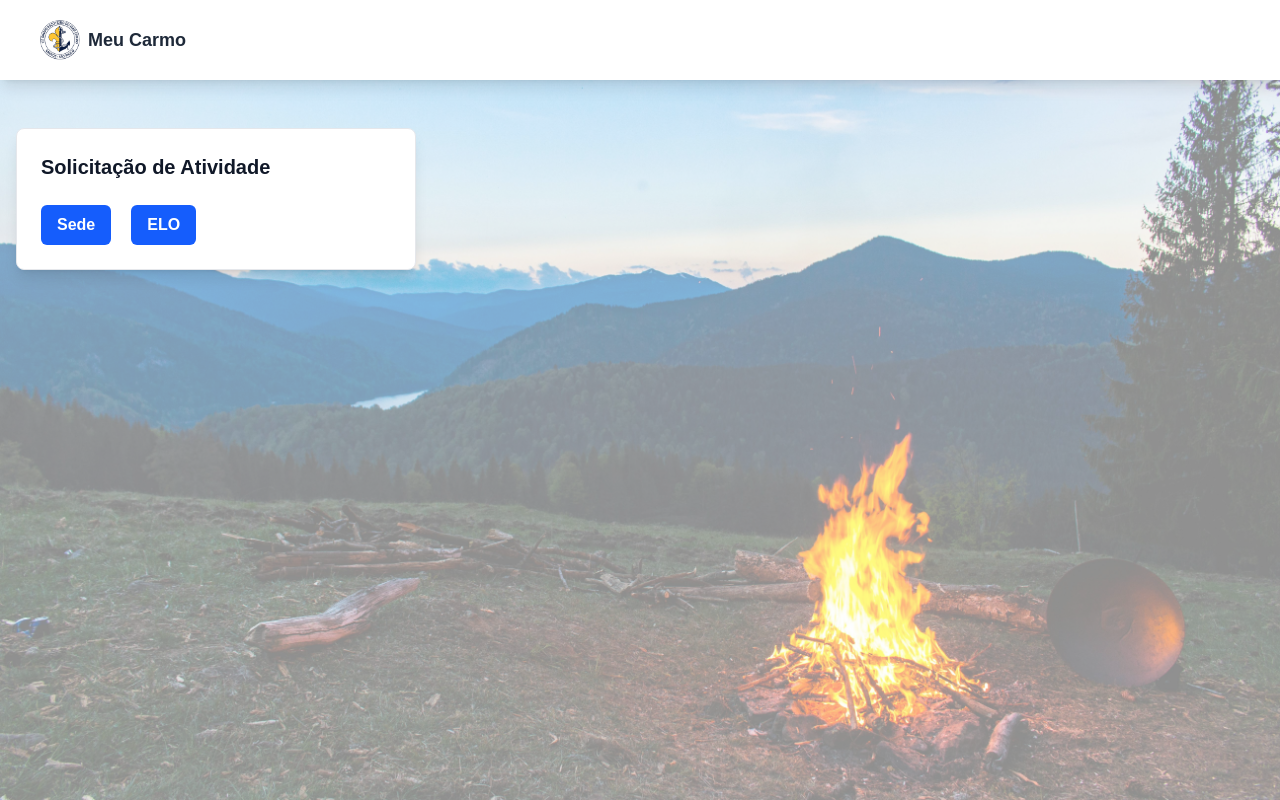
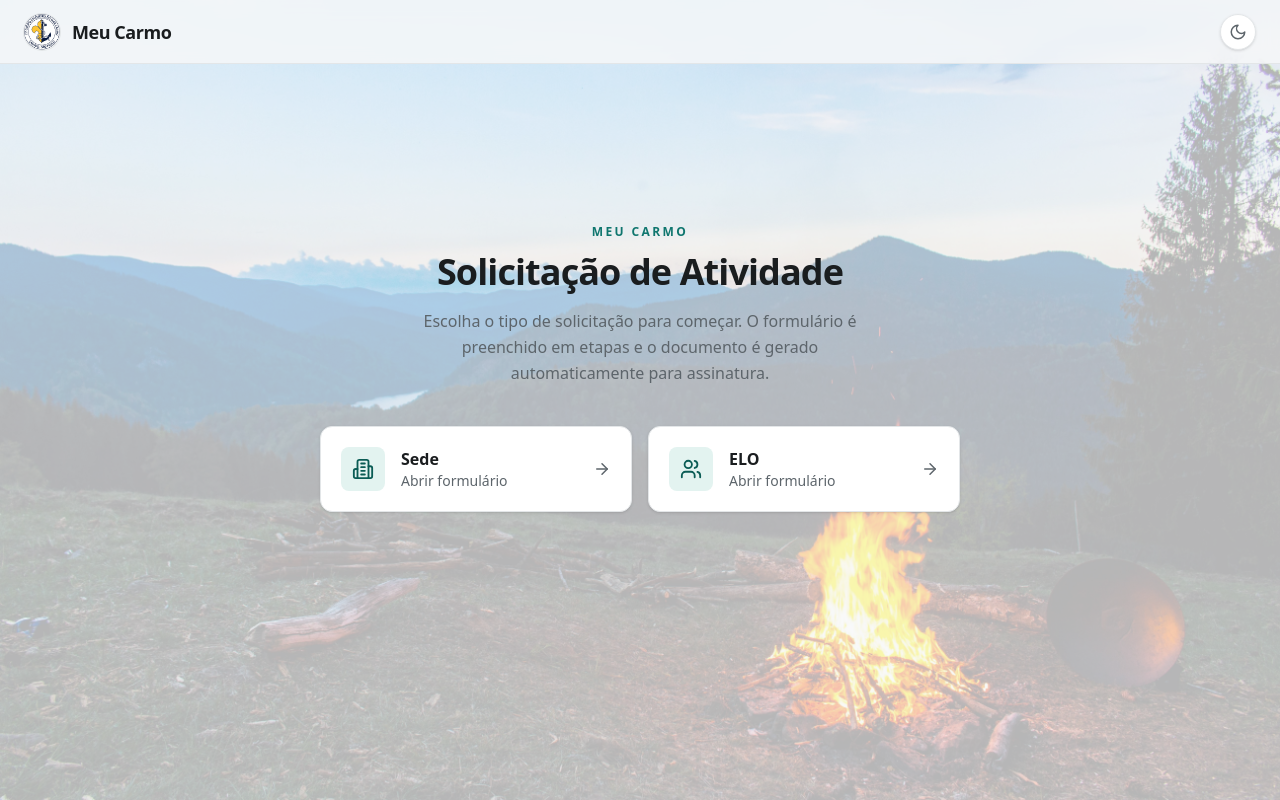
Before and after one commit to CoelhoVitor/meu-carmo-app, a Next.js app: page /home in a window 1280 px wide. Built offline with nearby package versions, Linux system fonts and the light colour scheme.

Commit message:
adicionar dark mode e redesenhar layout

```diff
--- a/src/app/globals.css
+++ b/src/app/globals.css
@@ -1,7 +1,82 @@
 @import "tailwindcss";
 
+/* Dark mode por classe (gerenciado pelo next-themes no <html>) */
+@custom-variant dark (&:where(.dark, .dark *));
+
+/* Tokens de tema — claro */
+:root {
+  color-scheme: light;
+
+  --app-font-sans:
+    ui-sans-serif, system-ui, -apple-system, "Segoe UI", Roboto,
+    "Helvetica Neue", Arial, "Noto Sans", sans-serif;
+
+  --background: #f6f7f8;
+  --surface: #ffffff;
+  --surface-hover: #eef1f2;
+  --foreground: #1a1d1f;
+  --muted: #5d656b;
+  --border: #e3e6e8;
+  --primary: #0f766e;
+  --primary-hover: #0d5f58;
+  --primary-foreground: #ffffff;
+  --primary-soft: #e3f3f0;
+  --primary-soft-foreground: #0b5c55;
+}
+
+/* Tokens de tema — escuro */
+.dark {
+  color-scheme: dark;
+
+  --background: #0f1113;
+  --surface: #171a1d;
+  --surface-hover: #202427;
+  --foreground: #e7eaec;
+  --muted: #a2aab1;
+  --border: #262b2f;
+  --primary: #2dd4bf;
+  --primary-hover: #5eead4;
+  --primary-foreground: #052e29;
+  --primary-soft: #143b36;
+  --primary-soft-foreground: #7fe7d6;
+}
+
+/* Expõe os tokens como utilitários do Tailwind (bg-surface, text-muted, ...) */
+@theme inline {
+  --color-background: var(--background);
+  --color-surface: var(--surface);
+  --color-surface-hover: var(--surface-hover);
+  --color-foreground: var(--foreground);
+  --color-muted: var(--muted);
+  --color-border-soft: var(--border);
+  --color-primary: var(--primary);
+  --color-primary-hover: var(--primary-hover);
+  --color-primary-foreground: var(--primary-foreground);
+  --color-primary-soft: var(--primary-soft);
+  --color-primary-soft-foreground: var(--primary-soft-foreground);
+  --font-sans: var(--app-font-sans);
+}
+
+html {
+  height: 100%;
+}
+
 body {
-  background-color: #ffffff;
-  color: #171717;
-  font-family: Arial, Helvetica, sans-serif;
+  background-color: var(--background);
+  color: var(--foreground);
+  font-family: var(--app-font-sans);
+  transition:
+    background-color 0.25s ease,
+    color 0.25s ease;
 }
+
+::selection {
+  background-color: var(--primary);
+  color: var(--primary-foreground);
+}
+
+@media (prefers-reduced-motion: reduce) {
+  body {
+    transition: none;
+  }
+}
--- a/src/app/home/page.tsx
+++ b/src/app/home/page.tsx
@@ -1,66 +1,78 @@
 import Link from 'next/link';
+import { ArrowRight, Building2, Users } from 'lucide-react';
 
 export default function Home() {
-  const botoes = [
+  const opcoes = [
     {
-      texto: 'Sede',
+      titulo: 'Sede',
+      descricao: 'Abrir formulário',
       link: '/surveySede',
+      icone: Building2,
     },
     {
-      texto: 'ELO',
+      titulo: 'ELO',
+      descricao: 'Abrir formulário',
       link: '/surveyElo',
+      icone: Users,
     },
   ];
 
   return (
-    <>
-      <div className="container mx-auto px-4 py-32">
-        <div className="grid grid-cols-1 md:grid-cols-2 lg:grid-cols-3 gap-6">
-          <Card titulo="Solicitação de Atividade" botoes={botoes} />
-        </div>
-      </div>
-    </>
-  );
-}
+    <div className="mx-auto flex min-h-[calc(100vh-4rem)] w-full max-w-2xl flex-col items-center justify-center px-4 py-16 text-center">
+      <p className="text-xs font-semibold uppercase tracking-[0.2em] text-primary">
+        Meu Carmo
+      </p>
 
-function Card({
-  titulo,
-  descricao,
-  botoes,
-}: {
-  titulo: string;
-  descricao?: string;
-  botoes: botao[];
-}) {
-  return (
-    <div className="bg-white rounded-lg shadow-lg p-6 border border-gray-200 hover:shadow-xl transition-all duration-300">
-      <h2 className="text-xl font-semibold mb-4 text-gray-900">{titulo}</h2>
+      <h1 className="mt-3 text-3xl font-bold tracking-tight text-foreground sm:text-4xl">
+        Solicitação de Atividade
+      </h1>
 
-      <p className="text-gray-600 mb-6">{descricao}</p>
+      <p className="mt-4 max-w-md text-base leading-relaxed text-muted">
+        Escolha o tipo de solicitação para começar. O formulário é preenchido
+        em etapas e o documento é gerado automaticamente para assinatura.
+      </p>
 
-      <div className="flex space-x-4">
-        {botoes.map((botao, index) => (
-          <Botao key={index} botao={botao} />
+      <div className="mt-10 grid w-full gap-4 sm:grid-cols-2">
+        {opcoes.map((opcao) => (
+          <Opcao key={opcao.link} {...opcao} />
         ))}
       </div>
     </div>
   );
 }
 
-type botao = {
-  texto: string;
+function Opcao({
+  titulo,
+  descricao,
+  link,
+  icone: Icone,
+}: {
+  titulo: string;
+  descricao: string;
   link: string;
-};
+  icone: typeof Building2;
+}) {
+  return (
+    <Link
+      href={link}
+      className="group flex items-center gap-4 rounded-xl border border-border-soft bg-surface p-5 text-left shadow-sm transition-all duration-200 hover:-translate-y-0.5 hover:border-primary hover:shadow-md focus-visible:outline-2 focus-visible:outline-offset-2 focus-visible:outline-primary motion-reduce:transform-none"
+    >
+      <span className="flex h-11 w-11 shrink-0 items-center justify-center rounded-lg bg-primary-soft text-primary-soft-foreground">
+        <Icone size={22} aria-hidden />
+      </span>
 
-function Botao({ botao }: { botao: botao }) {
-  return (
-    <div className="pr-1 last:pr-0">
-      <Link
-        href={botao.link}
-        className="mt-auto inline-flex items-center px-4 py-2 bg-blue-600 text-white rounded-md hover:bg-blue-700 transition-colors duration-200"
-      >
-        <b>{botao.texto}</b>
-      </Link>
-    </div>
+      <span className="min-w-0 flex-1">
+        <span className="block text-base font-semibold text-foreground">
+          {titulo}
+        </span>
+        <span className="block text-sm text-muted">{descricao}</span>
+      </span>
+
+      <ArrowRight
+        size={18}
+        aria-hidden
+        className="shrink-0 text-muted transition-transform duration-200 group-hover:translate-x-0.5 group-hover:text-primary motion-reduce:transform-none"
+      />
+    </Link>
   );
 }
--- a/src/app/layout.tsx
+++ b/src/app/layout.tsx
@@ -1,4 +1,5 @@
 import type { Metadata } from 'next';
+import { ThemeProvider } from 'next-themes';
 import './globals.css';
 import AppLayout from '@/components/layouts/AppLayout';
 import Header from '@/components/Header';
@@ -16,9 +17,16 @@ export default function RootLayout({
   return (
     <html lang="pt-BR" className="h-full" suppressHydrationWarning>
       <body className="antialiased min-h-full">
-        <Header />
+        <ThemeProvider
+          attribute="class"
+          defaultTheme="system"
+          enableSystem
+          disableTransitionOnChange
+        >
+          <Header />
 
-        <AppLayout>{children}</AppLayout>
+          <AppLayout>{children}</AppLayout>
+        </ThemeProvider>
       </body>
     </html>
   );
--- a/src/components/BackButton.tsx
+++ b/src/components/BackButton.tsx
@@ -1,11 +1,15 @@
 'use client';
+
+import { ArrowLeft } from 'lucide-react';
 
 export default function BackButton() {
   return (
     <button
+      type="button"
       onClick={() => window.history.back()}
-      className="px-4 py-2 bg-blue-600 text-white rounded-md hover:bg-blue-700 transition-colors"
+      className="inline-flex cursor-pointer items-center gap-2 rounded-md border border-border-soft bg-surface px-3.5 py-2 text-sm font-medium text-foreground shadow-sm transition-colors duration-200 hover:bg-surface-hover focus-visible:outline-2 focus-visible:outline-offset-2 focus-visible:outline-primary"
     >
+      <ArrowLeft size={16} aria-hidden />
       Voltar
     </button>
   );
--- a/src/components/GenericSurveyComponent.tsx
+++ b/src/components/GenericSurveyComponent.tsx
@@ -3,6 +3,8 @@
 import { useMemo, useEffect, useRef, useState } from 'react';
 import { Model } from 'survey-core';
 import { Survey } from 'survey-react-ui';
+import { useTheme } from 'next-themes';
+import { DefaultDark, DefaultLight } from 'survey-core/themes';
 import 'survey-core/survey-core.css';
 import { SurveyPDF } from 'survey-pdf';
 import { SurveyDefinition } from '@/types/survey';
@@ -14,6 +16,11 @@ interface GenericSurveyComponentProps {
   surveyFlowConfig: SurveyFlowConfig;
 }
 
+const SURVEY_PRIMARY: Record<'light' | 'dark', string> = {
+  light: '#0f766e',
+  dark: '#2dd4bf',
+};
+
 export default function GenericSurveyComponent({
   surveyDefinition,
   pdfFileName,
@@ -23,6 +30,7 @@ export default function GenericSurveyComponent({
   const [isSubmitting, setIsSubmitting] = useState(false);
   const surveyFlowConfigRef = useRef(surveyFlowConfig);
   const hasAddedCustomNavigationItemsRef = useRef(false);
+  const { resolvedTheme } = useTheme();
 
   const model = useMemo(() => {
     const surveyModel = new Model(surveyDefinition);
@@ -30,6 +38,25 @@ export default function GenericSurveyComponent({
     surveyModel.showCompletePage = false;
     return surveyModel;
   }, [surveyDefinition]);
+
+  // Aplica o tema claro/escuro do site ao formulário SurveyJS.
+  const surveyTheme = useMemo(() => {
+    const isDark = resolvedTheme === 'dark';
+    const baseTheme = isDark ? DefaultDark : DefaultLight;
+    const primary = SURVEY_PRIMARY[isDark ? 'dark' : 'light'];
+
+    // Clona o tema para não mutar o objeto compartilhado da biblioteca.
+    const theme = structuredClone(baseTheme);
+    theme.cssVariables['--sjs-primary-backcolor'] = primary;
+    theme.cssVariables['--sjs-primary-backcolor-dark'] = primary;
+    theme.cssVariables['--sjs-secondary-backcolor'] = primary;
+    theme.cssVariables['--sjs-corner-radius'] = '10px';
+    return theme;
+  }, [resolvedTheme]);
+
+  useEffect(() => {
+    model.applyTheme(surveyTheme);
+  }, [model, surveyTheme]);
 
   useEffect(() => {
     surveyFlowConfigRef.current = surveyFlowConfig;
@@ -140,10 +167,10 @@ export default function GenericSurveyComponent({
         <div
           className={`fixed bottom-4 left-4 z-50 max-w-sm rounded-lg border px-4 py-3 text-sm shadow-lg ${
             isSubmitting
-              ? 'border-blue-200 bg-blue-50 text-blue-700'
+              ? 'border-blue-200 bg-blue-50 text-blue-700 dark:border-blue-500/40 dark:bg-blue-950 dark:text-blue-200'
               : statusMessage.includes('Erro')
-                ? 'border-red-200 bg-red-50 text-red-700'
-                : 'border-green-200 bg-green-50 text-green-700'
+                ? 'border-red-200 bg-red-50 text-red-700 dark:border-red-500/40 dark:bg-red-950 dark:text-red-200'
+                : 'border-green-200 bg-green-50 text-green-700 dark:border-green-500/40 dark:bg-green-950 dark:text-green-200'
           }`}
         >
           {statusMessage}
--- a/src/components/Header.tsx
+++ b/src/components/Header.tsx
@@ -1,24 +1,28 @@
 import Image from 'next/image';
 import Link from 'next/link';
+import ThemeToggle from '@/components/ThemeToggle';
 
 export default function Header() {
   return (
-    <header className="fixed top-0 w-full bg-white z-50 h-20 flex items-center justify-between px-10 shadow-lg">
-      <Link href="/home" className="flex items-center">
-        <div className="relative">
-          <Image
-            src="/images/logocarmo.png"
-            alt="Logo Carmo"
-            width={40}
-            height={40}
-            className="rounded-full bg-white"
-          />
-        </div>
+    <header className="fixed top-0 z-50 flex h-16 w-full items-center justify-between border-b border-border-soft bg-background/85 px-4 backdrop-blur sm:px-6">
+      <Link
+        href="/home"
+        className="flex items-center rounded-md focus-visible:outline-2 focus-visible:outline-offset-2 focus-visible:outline-primary"
+      >
+        <Image
+          src="/images/logocarmo.png"
+          alt="Logo Carmo"
+          width={36}
+          height={36}
+          className="rounded-full bg-white ring-1 ring-border-soft"
+        />
 
-        <span className="ml-2 text-lg font-semibold text-gray-800">
+        <span className="ml-3 text-lg font-semibold tracking-tight text-foreground">
           Meu Carmo
         </span>
       </Link>
+
+      <ThemeToggle />
     </header>
   );
 }
--- /dev/null
+++ b/src/components/ThemeToggle.tsx
@@ -0,0 +1,31 @@
+'use client';
+
+import { useEffect, useState } from 'react';
+import { useTheme } from 'next-themes';
+import { Moon, Sun } from 'lucide-react';
+
+export default function ThemeToggle() {
+  const { resolvedTheme, setTheme } = useTheme();
+  const [mounted, setMounted] = useState(false);
+
+  useEffect(() => setMounted(true), []);
+
+  // Evita diferença de hidratação: só renderiza o botão após montar.
+  if (!mounted) {
+    return <div className="h-9 w-9" aria-hidden />;
+  }
+
+  const isDark = resolvedTheme === 'dark';
+
+  return (
+    <button
+      type="button"
+      aria-label={isDark ? 'Ativar tema claro' : 'Ativar tema escuro'}
+      title={isDark ? 'Ativar tema claro' : 'Ativar tema escuro'}
+      onClick={() => setTheme(isDark ? 'light' : 'dark')}
+      className="inline-flex h-9 w-9 cursor-pointer items-center justify-center rounded-full border border-border-soft bg-surface text-muted shadow-sm transition-colors duration-200 hover:bg-surface-hover hover:text-foreground focus-visible:outline-2 focus-visible:outline-offset-2 focus-visible:outline-primary"
+    >
+      {isDark ? <Sun size={18} aria-hidden /> : <Moon size={18} aria-hidden />}
+    </button>
+  );
+}
--- a/src/components/layouts/AppLayout.tsx
+++ b/src/components/layouts/AppLayout.tsx
@@ -5,13 +5,11 @@ export default function AppLayout({ children }: { children: React.ReactNode }) {
     <div className="min-h-screen flex flex-col">
       <main className="grow">
         <div
-          className="fixed inset-0"
+          className="fixed inset-0 -z-10 opacity-30 dark:opacity-15"
           style={{
             backgroundImage: "url('/images/acampamento.jpg')",
             backgroundSize: 'cover',
             backgroundPosition: 'center',
-            opacity: 0.5,
-            zIndex: -1,
           }}
         ></div>
         {children}
```
Also changed, not shown: src/app/surveyElo/page.tsx (+6 -1 lines), src/app/surveySede/page.tsx (+6 -1 lines), src/components/NavLateral.tsx (+11 -12 lines).
